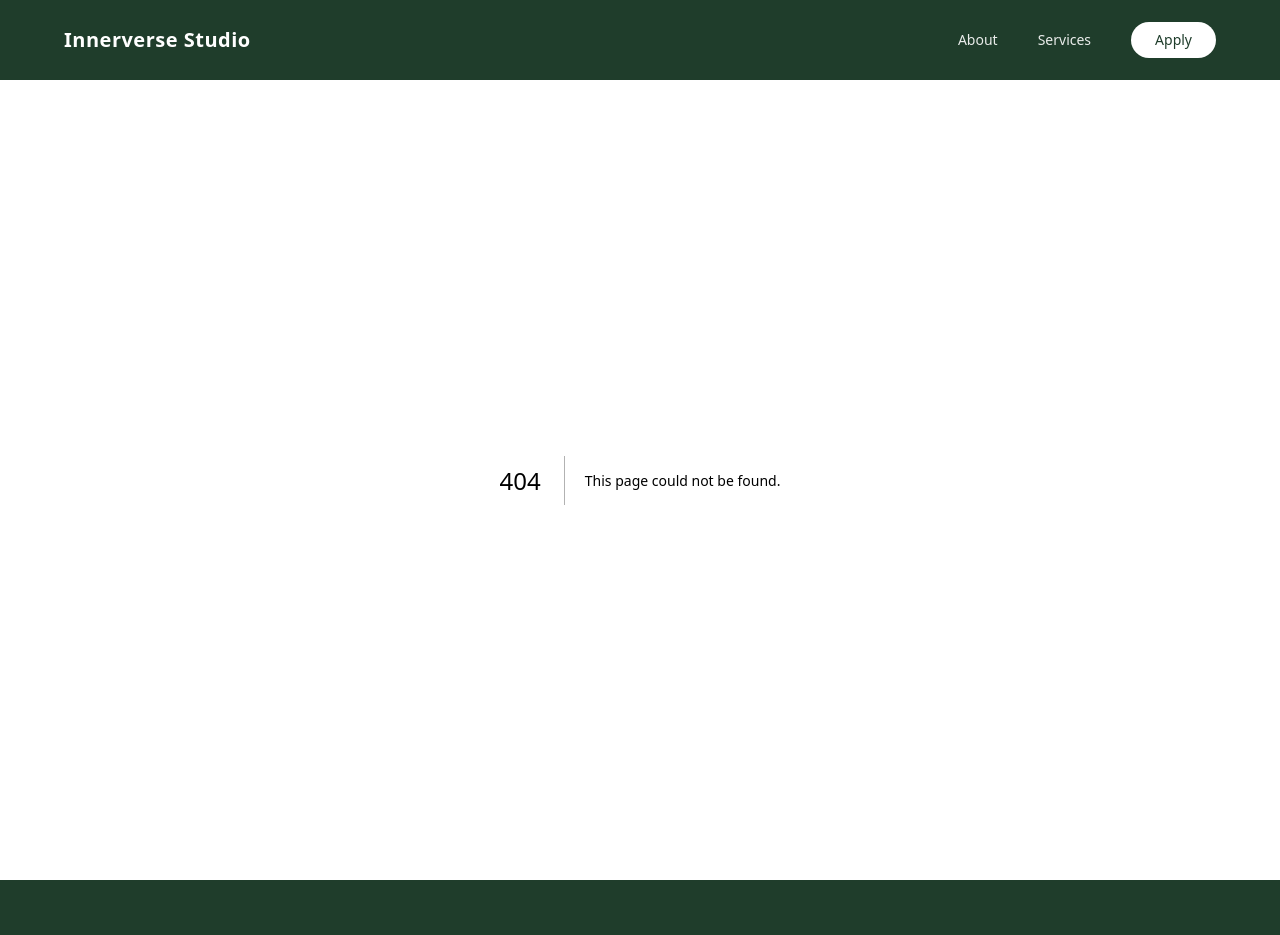
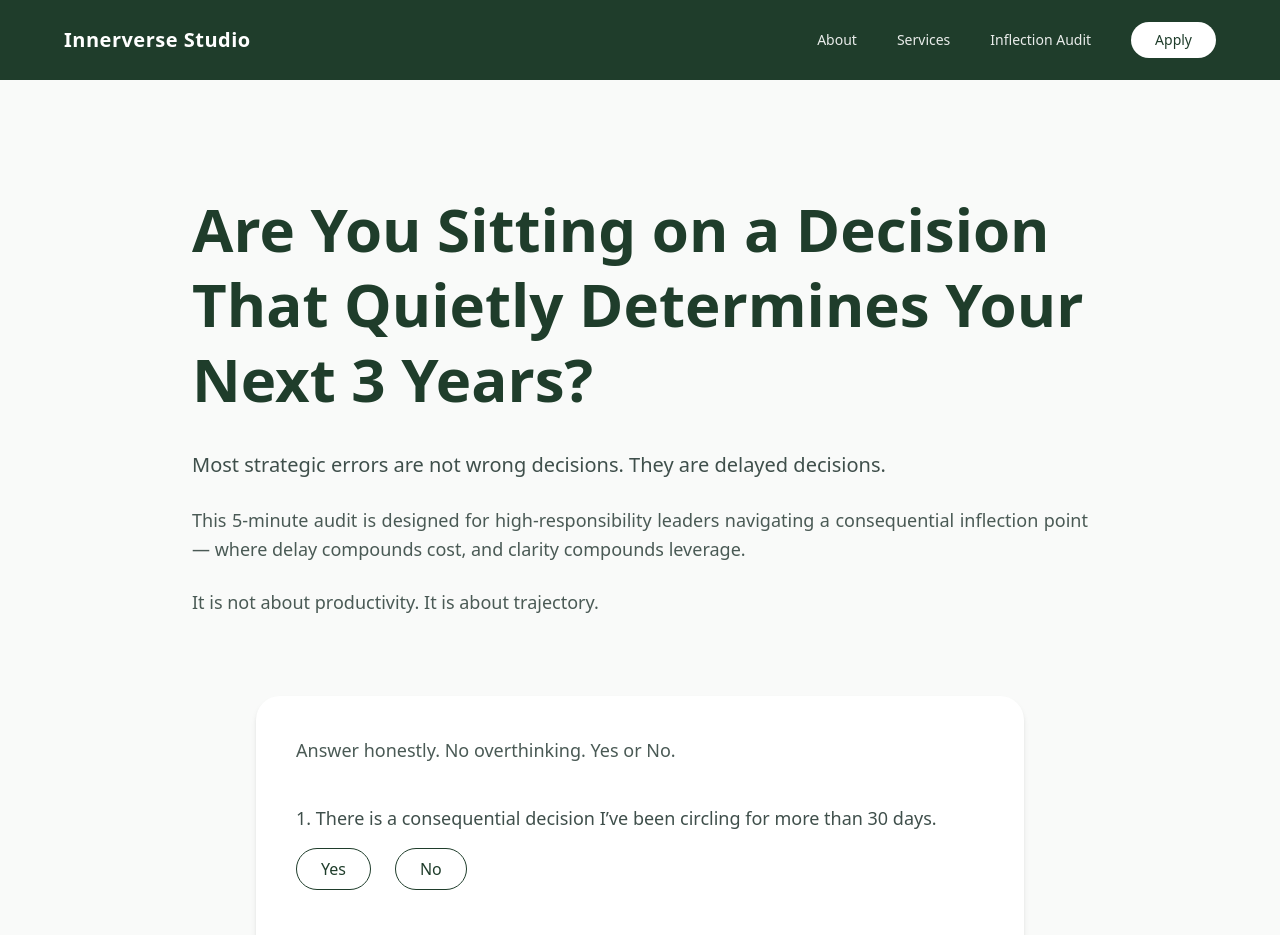
Before and after one commit to innerversestudio8-blip/innerverse-studio, a Next.js app: page /decision-inflection-audit in a window 1280 px wide. Before the commit this address had no page. Shown: the top 935 px of the page. Built offline with nearby package versions, Linux system fonts and the light colour scheme.

Commit message:
Added Audit page

```diff
--- /dev/null
+++ b/app/decision-inflection-audit/page.tsx
@@ -0,0 +1,186 @@
+"use client";
+
+import { useState } from "react";
+import Link from "next/link";
+
+export default function DecisionInflectionAudit() {
+  const [answers, setAnswers] = useState<Record<string, boolean>>({});
+  const [submitted, setSubmitted] = useState(false);
+
+  const questions = [
+    // I. Decision Friction
+    { id: "q1", text: "There is a consequential decision I’ve been circling for more than 30 days." },
+    { id: "q2", text: "I intellectually know the answer — but I haven’t acted." },
+    { id: "q3", text: "The cost of postponement is increasing (financially, reputationally, strategically, or emotionally)." },
+
+    // II. Cognitive Load
+    { id: "q4", text: "I experience decision fatigue more often than I publicly acknowledge." },
+    { id: "q5", text: "I am carrying strategic pressure I cannot discuss openly." },
+    { id: "q6", text: "My thinking feels crowded when I attempt to evaluate this decision." },
+
+    // III. Identity Alignment
+    { id: "q7", text: "My current role or direction no longer fully reflects who I am becoming." },
+    { id: "q8", text: "My non-negotiables for this next chapter are not clearly defined." },
+
+    // IV. Risk & Consequence
+    { id: "q9", text: "This decision meaningfully affects capital, reputation, or people." },
+    { id: "q10", text: "A misstep would have long-term second-order consequences." },
+
+    // V. Strategic Isolation
+    { id: "q11", text: "I do not currently have a neutral, high-caliber thinking partner for this level of decision." },
+  ];
+
+  const handleChange = (id: string, value: boolean) => {
+    setAnswers((prev) => ({ ...prev, [id]: value }));
+  };
+
+  const handleSubmit = () => {
+    setSubmitted(true);
+  };
+
+  const score = Object.values(answers).filter(Boolean).length;
+
+  return (
+    <main className="w-full bg-[#F9FAF9] text-[#1F3D2B]">
+
+      {/* HERO */}
+      <section className="max-w-5xl mx-auto px-6 md:px-16 pt-28 pb-20">
+        <h1 className="text-5xl md:text-6xl font-semibold leading-tight mb-8">
+          Are You Sitting on a Decision That Quietly Determines Your Next 3 Years?
+        </h1>
+
+        <p className="text-xl text-[#3F4F4B] leading-relaxed mb-6 text-justify">
+          Most strategic errors are not wrong decisions. They are delayed decisions.
+        </p>
+
+        <p className="text-lg text-[#4A5A55] leading-relaxed text-justify">
+          This 5-minute audit is designed for high-responsibility leaders navigating
+          a consequential inflection point — where delay compounds cost, and clarity compounds leverage.
+        </p>
+
+        <p className="text-lg text-[#4A5A55] mt-6">
+          It is not about productivity. It is about trajectory.
+        </p>
+      </section>
+
+      {/* DIAGNOSTIC */}
+      {!submitted && (
+        <section className="max-w-4xl mx-auto px-6 md:px-16 pb-32 space-y-8">
+          <div className="bg-white rounded-3xl p-10 shadow-md space-y-10">
+            <p className="text-lg text-[#4A5A55]">
+              Answer honestly. No overthinking. Yes or No.
+            </p>
+
+            {questions.map((q, index) => (
+              <div key={q.id} className="space-y-4">
+                <p className="text-lg text-[#3F4F4B]">
+                  {index + 1}. {q.text}
+                </p>
+
+                <div className="flex gap-6">
+                  <button
+                    type="button"
+                    onClick={() => handleChange(q.id, true)}
+                    className={`px-6 py-2 rounded-full border ${
+                      answers[q.id] === true
+                        ? "bg-[#1F3D2B] text-white"
+                        : "border-[#1F3D2B]"
+                    }`}
+                  >
+                    Yes
+                  </button>
+
+                  <button
+                    type="button"
+                    onClick={() => handleChange(q.id, false)}
+                    className={`px-6 py-2 rounded-full border ${
+                      answers[q.id] === false
+                        ? "bg-[#1F3D2B] text-white"
+                        : "border-[#1F3D2B]"
+                    }`}
+                  >
+                    No
+                  </button>
+                </div>
+              </div>
+            ))}
+
+            <div className="text-center pt-8">
+              <button
+                onClick={handleSubmit}
+                className="px-14 py-4 rounded-full bg-[#1F3D2B] text-white shadow-lg hover:scale-105 transition"
+              >
+                View My Assessment
+              </button>
+            </div>
+          </div>
+        </section>
+      )}
+
+      {/* RESULTS */}
+      {submitted && (
+        <section className="max-w-4xl mx-auto px-6 md:px-16 pb-32">
+          <div className="bg-white rounded-3xl p-12 shadow-md text-center space-y-8">
+
+            <h2 className="text-4xl font-semibold">
+              Your Assessment Result
+            </h2>
+
+            {score <= 3 && (
+              <>
+                <p className="text-xl text-[#4A5A55]">
+                  You may not be at a major inflection point yet.
+                  Monitor — but no immediate intervention required.
+                </p>
+              </>
+            )}
+
+            {score >= 4 && score <= 7 && (
+              <>
+                <p className="text-xl text-[#4A5A55]">
+                  You are likely experiencing decision distortion.
+                  Clarity is present — alignment is fragmented.
+                </p>
+
+                <p className="text-lg text-[#4A5A55]">
+                  Inflection points at this threshold benefit from calibrated thinking
+                  before the next strategic cycle compounds cost.
+                </p>
+
+                <Link
+                  href="/contact?source=audit"
+                  className="inline-block mt-6 px-14 py-4 rounded-full bg-[#1F3D2B] text-white shadow-lg hover:scale-105 transition"
+                >
+                  Book a Private Decision Session
+                </Link>
+              </>
+            )}
+
+            {score >= 8 && (
+              <>
+                <p className="text-xl text-[#4A5A55]">
+                  You are operating at a strategic inflection point.
+                  Delay is compounding cost.
+                </p>
+
+                <p className="text-lg text-[#4A5A55]">
+                  This decision is no longer tactical — it is architectural.
+                  Immediate recalibration is advised.
+                </p>
+
+                <Link
+                  href="/contact?source=audit"
+                  className="inline-block mt-6 px-14 py-4 rounded-full bg-[#1F3D2B] text-white shadow-lg hover:scale-105 transition"
+                >
+                  Book a Confidential Decision Session
+                </Link>
+              </>
+            )}
+
+          </div>
+        </section>
+      )}
+
+    </main>
+  );
+}
--- a/src/components/Navbar.tsx
+++ b/src/components/Navbar.tsx
@@ -25,6 +25,9 @@ export default function Navbar() {
           </Link>
           <Link href="/services" className="hover:text-white transition">
             Services
+          </Link>
+          <Link href="/decision-inflection-audit" className="hover:text-white transition">
+          Inflection Audit
           </Link>
           {/* <Link href="/retreats" className="hover:text-white transition">
             Retreats
```
